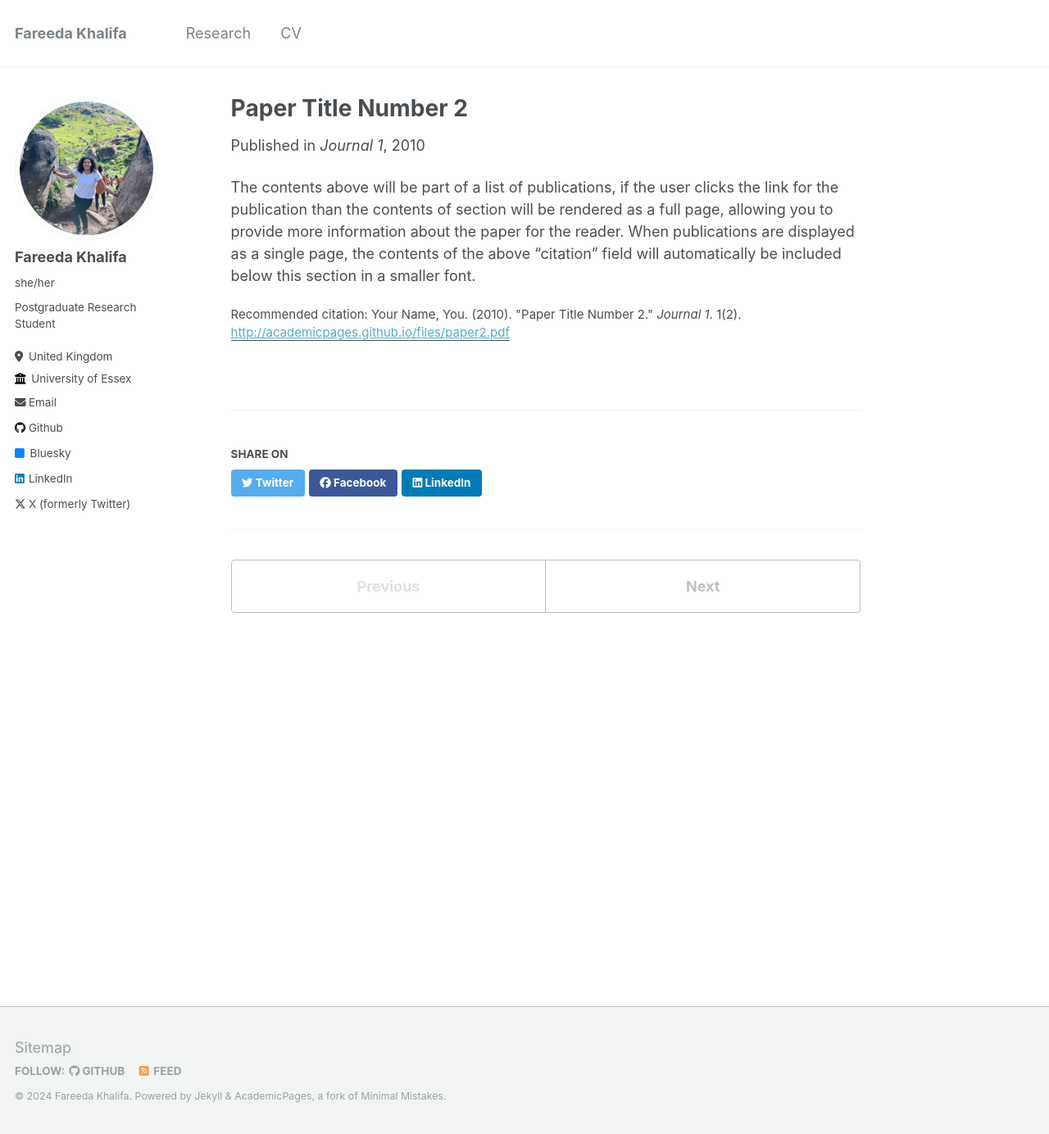
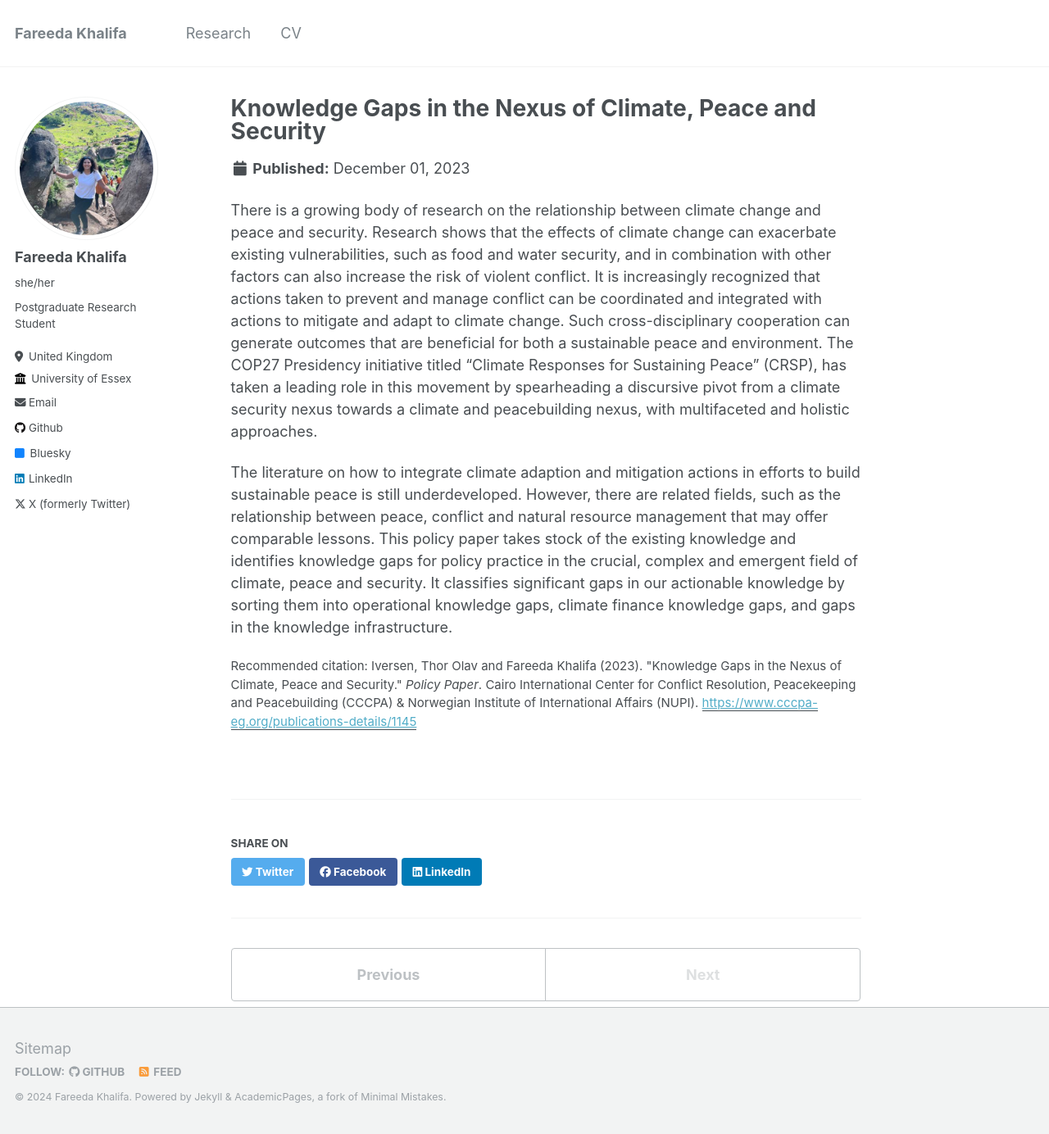
Before and after one commit to fareedakhalifa/fareedakhalifa, a Jekyll site: the page built from _publications/2010-10-01-paper-title-number-2.md, in a window 1280 px wide and 1384 px high. Shown: the whole window at 82% size. Built offline with Jekyll 4.4.1, drawn with Linux system fonts in a browser that asks for light colours.

Commit message:
Update 2010-10-01-paper-title-number-2.md

```diff
--- a/_publications/2010-10-01-paper-title-number-2.md
+++ b/_publications/2010-10-01-paper-title-number-2.md
@@ -1,12 +1,13 @@
 ---
-title: "Paper Title Number 2"
+title: "Knowledge Gaps in the Nexus of Climate, Peace and Security"
 collection: publications
 permalink: /publication/2010-10-01-paper-title-number-2
-excerpt: 'This paper is about the number 2. The number 3 is left for future work.'
-date: 2010-10-01
-venue: 'Journal 1'
-paperurl: 'http://academicpages.github.io/files/paper2.pdf'
-citation: 'Your Name, You. (2010). &quot;Paper Title Number 2.&quot; <i>Journal 1</i>. 1(2).'
+excerpt: 'Policy Paper within the COP27 Presidency Initiative on &quot;Climate Responses for Sustaining Peace&quot (CRSP) as a joint project between the Cairo International Center for Conflict Resolution, Peacekeeping and Peacebuilding (CCCPA) & Norwegian Institute of International Affairs (NUPI)'
+date: 2023-12-01
+paperurl: 'https://www.cccpa-eg.org/publications-details/1145'
+citation: 'Iversen, Thor Olav and Fareeda Khalifa (2023). &quot;Knowledge Gaps in the Nexus of Climate, Peace and Security.&quot; <i>Policy Paper</i>. Cairo International Center for Conflict Resolution, Peacekeeping and Peacebuilding (CCCPA) & Norwegian Institute of International Affairs (NUPI).'
 ---
 
-The contents above will be part of a list of publications, if the user clicks the link for the publication than the contents of section will be rendered as a full page, allowing you to provide more information about the paper for the reader. When publications are displayed as a single page, the contents of the above "citation" field will automatically be included below this section in a smaller font.
+There is a growing body of research on the relationship between climate change and peace and security. Research shows that the effects of climate change can exacerbate existing vulnerabilities, such as food and water security, and in combination with other factors can also increase the risk of violent conflict. It is increasingly recognized that actions taken to prevent and manage conflict can be coordinated and integrated with actions to mitigate and adapt to climate change. Such cross-disciplinary cooperation can generate outcomes that are beneficial for both a sustainable peace and environment. The COP27 Presidency initiative titled “Climate Responses for Sustaining Peace” (CRSP), has taken a leading role in this movement by spearheading a discursive pivot from a climate security nexus towards a climate and peacebuilding nexus, with multifaceted and holistic approaches.
+
+The literature on how to integrate climate adaption and mitigation actions in efforts to build sustainable peace is still underdeveloped. However, there are related fields, such as the relationship between peace, conflict and natural resource management that may offer comparable lessons. This policy paper takes stock of the existing knowledge and identifies knowledge gaps for policy practice in the crucial, complex and emergent field of climate, peace and security. It classifies significant gaps in our actionable knowledge by sorting them into operational knowledge gaps, climate finance knowledge gaps, and gaps in the knowledge infrastructure.
```
